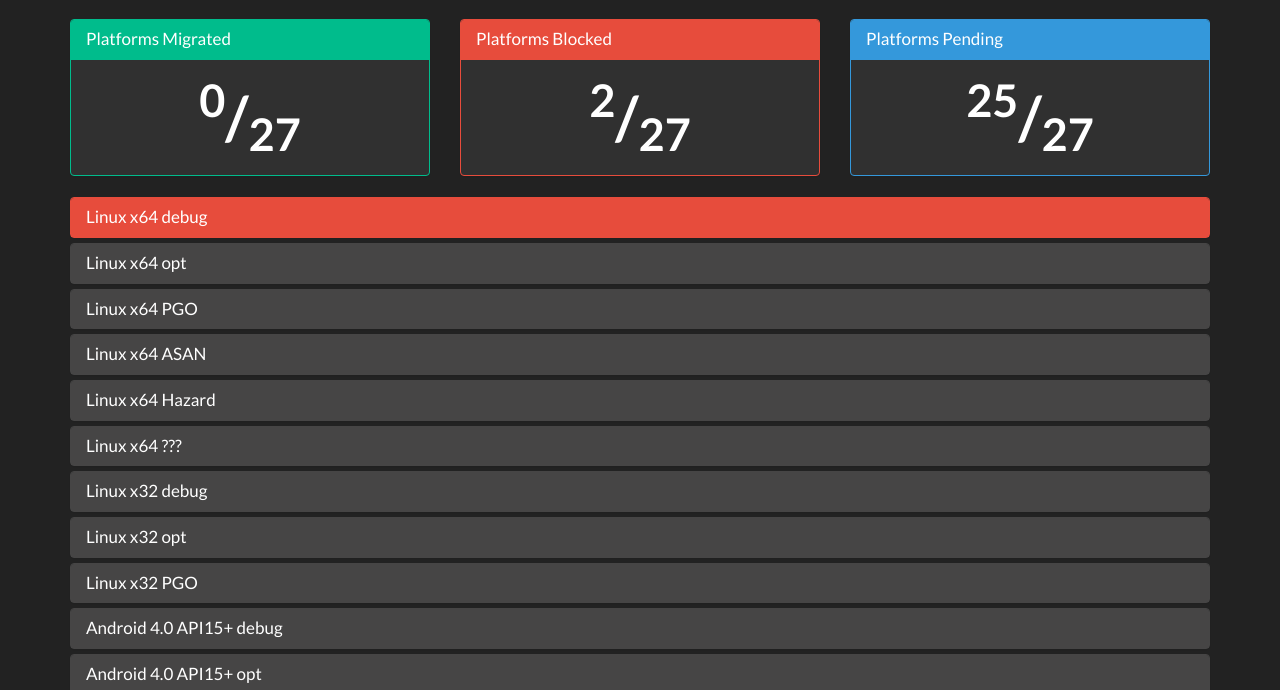
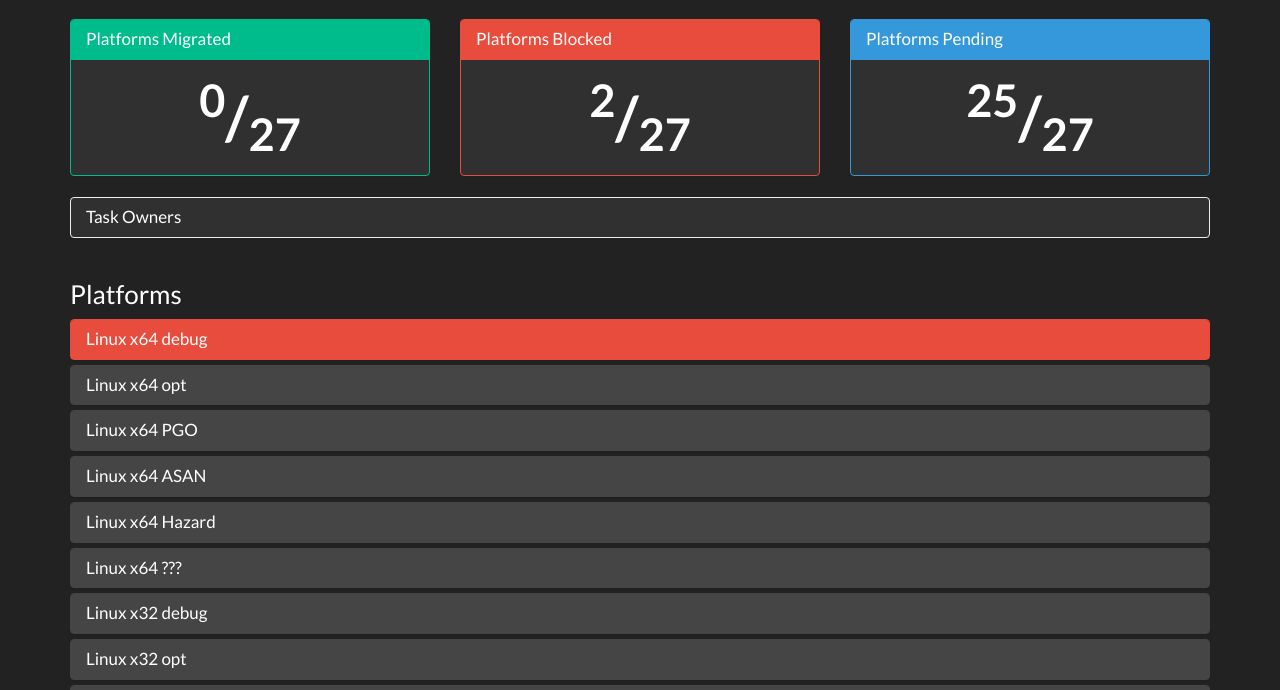
Before and after one commit to taskcluster/migration-dashboard, a plain HTML site: page index.html in a window 1280 px wide. Shown: the part 108-798 px from the top of the page. Drawn offline with nearby package versions, Linux system fonts and the light colour scheme.

Commit message:
Adding owner information and phase progress breakdown

```diff
--- a/app.css
+++ b/app.css
@@ -9,9 +9,28 @@
 }
 
 .progress .progress-bar {
-  text-align: left;
   padding-left: 10px;
   font-size: 13px;
   line-height: 21px;
   min-width: 3em;
 }
+
+.progress .progress-bar:not(:last-child) {
+  border-right: 1px solid rgba(0, 0, 0, .50);
+}
+
+#collapse-owners {
+  padding-bottom: 20px;
+}
+
+.table td:first-child {
+  text-align: right;
+}
+
+.table .label {
+  margin-right: 10px;
+}
+
+#accordion-owners > .panel {
+  border-color: #eee;
+}
--- a/app.js
+++ b/app.js
@@ -1,4 +1,4 @@
-(({ TEAM, TASK, OWNERS, PHASES, MATRIX }, $) => {
+(({ TEAM, LABELS, TASK, OWNERS, PHASES, MATRIX }, $) => {
 
   let isComplete = (item) => {
     let copy = Object.assign({}, item);
@@ -12,18 +12,12 @@
     return !incomplete;
   };
 
-  let phaseCompletion = (tasks, data) => {
-    let numerator = tasks.reduce((acc, task) => acc + (data[task] ? 1 : 0), 0);
-
-    return (numerator / tasks.length) * 100;
-  };
-
   /**
    * @returns {string} markup
    */
   let Blocked = (data) => {
     if (!data.blocked) {
-      return '<p><span class="label label-info">Not Blocked</span></p><hr />';
+      return '<p><span class="label label-info">Not Blocked</span></p>';
     }
 
     let result = /(B|b)ug (\d{5,})/.exec(data.blocked);
@@ -35,7 +29,6 @@
       <p class="text-warning">
         <i class="fa fa-exclamation-triangle" aria-hidden="true"></i> Blocked: ${blockedContent}
       </p>
-      <hr />
     `;
   };
 
@@ -43,21 +36,25 @@
    * @returns {string} markup
    */
   let Progress = (phase, tasks, data) => {
-    let percent = phaseCompletion(tasks, data);
-    let progressClass = 'progress-bar-default';
+    tasks = tasks.filter(t => data[t] !== null);
 
-    if (percent === 0) {
-      progressClass = 'progress-bar-warning';
-    } else if (percent === 100) {
-      progressClass = 'progress-bar-success';
+    if (!tasks.length) {
+      return '';
     }
 
+    let percent = 1 / tasks.length * 100;
+    let progresses = tasks
+      .map(task => `
+        <div class="progress-bar progress-bar-${data[task] ? 'success' : 'warning'}" style="width: ${percent}%">
+          <span>${task}</span>
+        </div>
+      `);
+
     return `
+      <hr />
       ${phase}
       <div class="progress">
-        <div class="progress-bar ${progressClass}" role="progressbar" aria-valuenow="${percent}" aria-valuemin="0" aria-valuemax="100" style="width: ${percent}%;">
-          ${percent.toFixed(0)}%
-        </div>
+        ${progresses.join('')}
       </div>
     `;
   };
@@ -148,4 +145,20 @@
   $('#blocked').html(`<sup>${blocked}</sup>/<sub>${keys.length}</sub>`);
   $('#migrated').html(`<sup>${completed}</sup>/<sub>${keys.length}</sub>`);
 
+  let owners = Object
+    .keys(OWNERS)
+    .map(task => {
+      let teams = OWNERS[task];
+      let labels = teams.map(team => `<span class="label label-${LABELS[team]}">${team}</span>`);
+
+      return `
+        <tr>
+          <td>${task}</td>
+          <td>${labels.join('')}</td>
+        </tr>
+      `;
+    });
+
+  $('#owners').html(owners.join(''));
+
 })(window, jQuery);
--- a/index.html
+++ b/index.html
@@ -48,8 +48,30 @@
       </div>
     </div>
 
+    <div class="row">
+      <div class="col-xs-12">
+        <div class="panel-group" id="accordion-owners" role="tablist" aria-multiselectable="true">
+          <div class="panel">
+            <div class="panel-heading" role="tab" id="heading-owners">
+              <h4 class="panel-title">
+                <a role="button" data-toggle="collapse" data-parent="#accordion-owners" href="#collapse-owners" aria-controls="collapse-owners">
+                  Task Owners
+                </a>
+              </h4>
+            </div>
+            <div id="collapse-owners" class="panel-collapse collapse" role="tabpanel" aria-labelledby="heading-owners">
+              <table class="table table-condensed">
+                <tbody id="owners"></tbody>
+              </table>
+            </div>
+          </div>
+        </div>
+      </div>
+    </div>
+
     <main class="row">
       <div class="col-xs-12">
+        <h3>Platforms</h3>
         <div class="panel-group" id="accordion" role="tablist" aria-multiselectable="true"></div>
       </div>
     </main>
--- a/matrix.js
+++ b/matrix.js
@@ -7,6 +7,15 @@ const TEAM = {
   BUILD: 'Build Systems Team',
   TESTS: 'Tests Platform',
   REL_ENG: 'Release Engineering'
+};
+
+const LABELS = {
+  [TEAM.TASKCLUSTER]: 'default',
+  [TEAM.REL_OPS]: 'primary',
+  [TEAM.ENG_PROD]: 'success',
+  [TEAM.BUILD]: 'info',
+  [TEAM.TESTS]: 'warning',
+  [TEAM.REL_ENG]: 'danger'
 };
 
 const TASK = {
@@ -661,4 +670,4 @@ const MATRIX = {
   }
 };
 
-Object.assign(window, { TEAM, TASK, OWNERS, PHASES, MATRIX });
+Object.assign(window, { TEAM, LABELS, TASK, OWNERS, PHASES, MATRIX });
```
